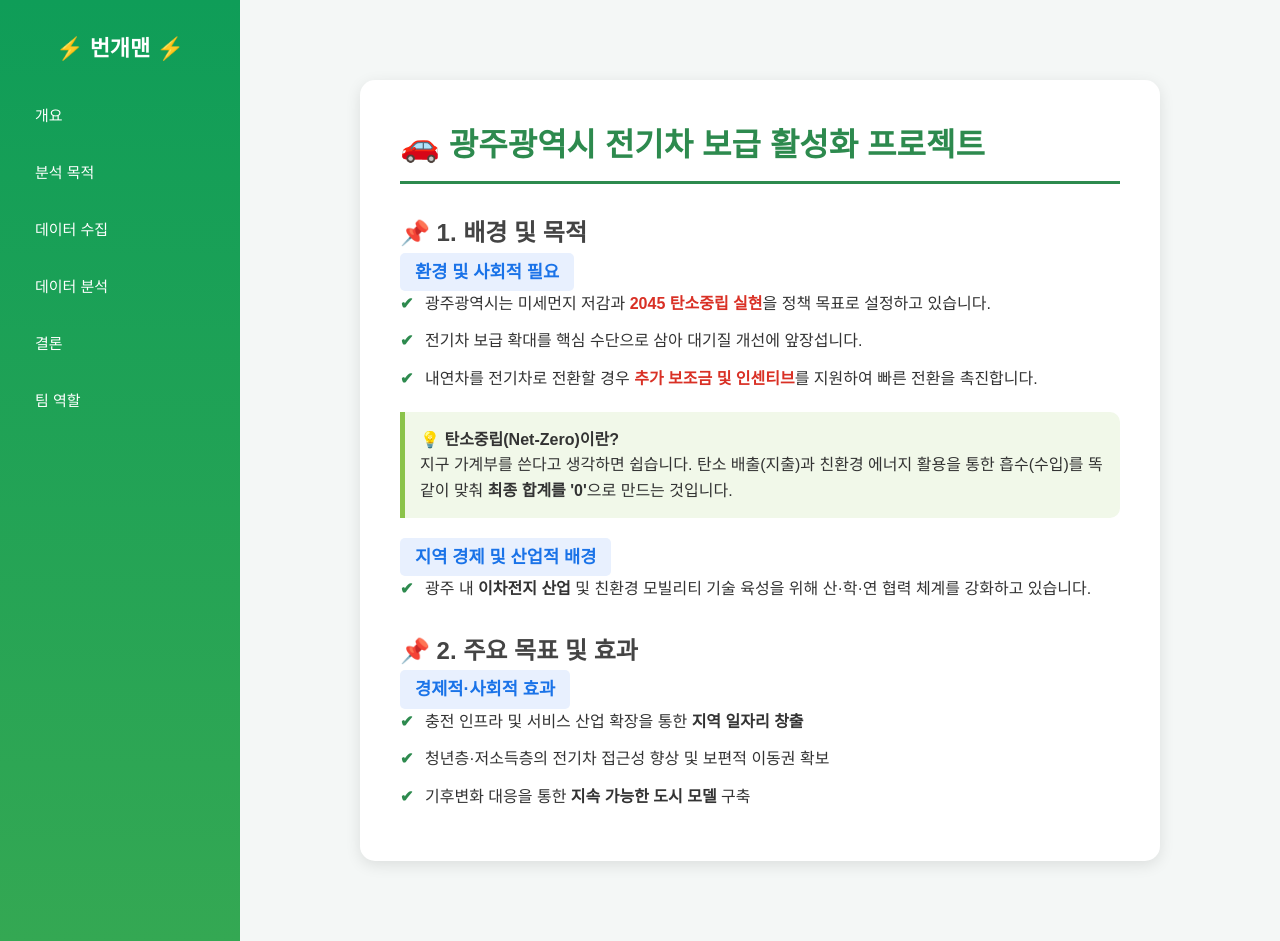
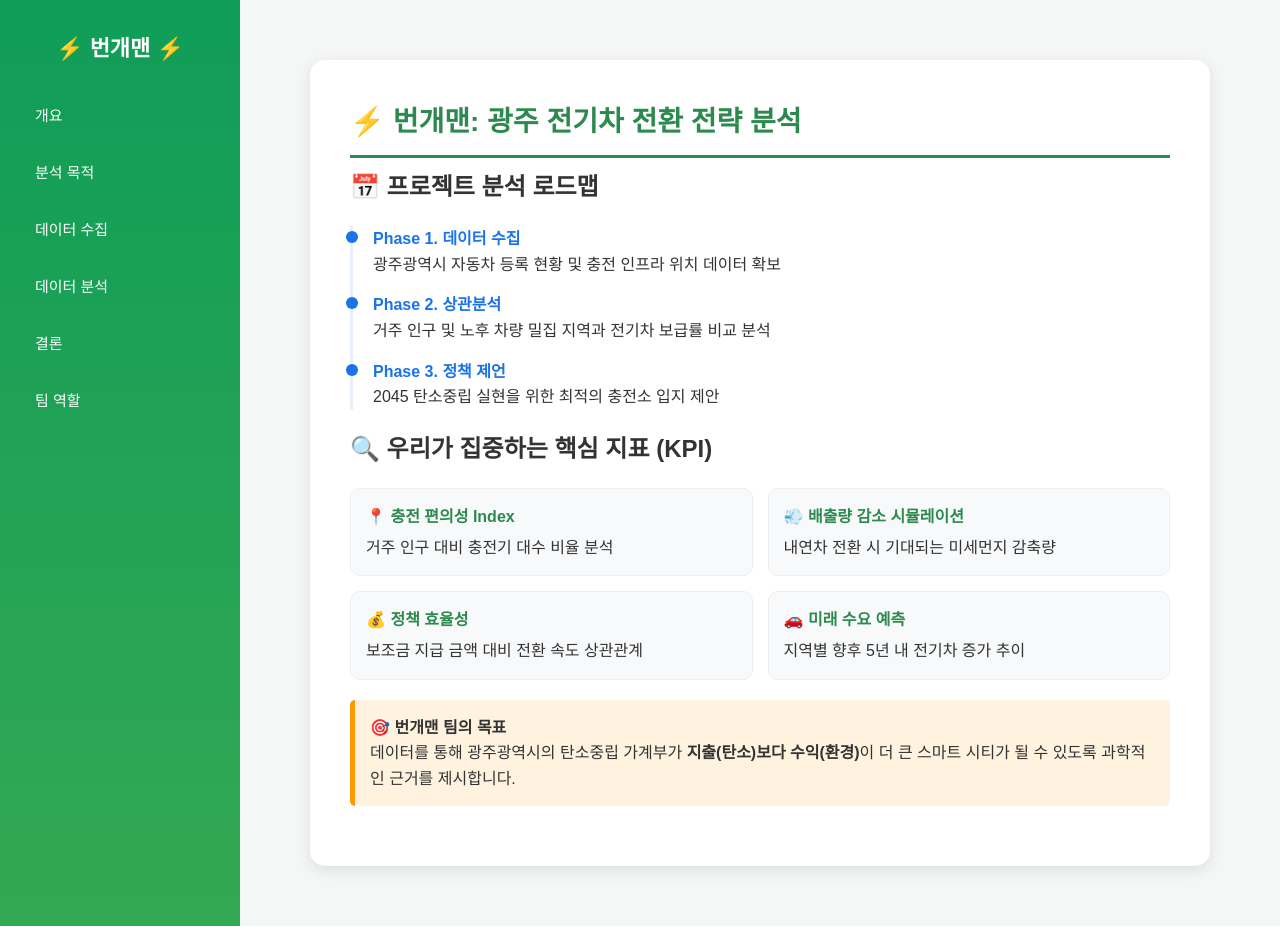
Before and after one commit to 2025-DongA-DataAI-3/car_project, a Flask app: page / in a window 1280 px wide. Run offline with Flask 3, Linux system fonts and the light colour scheme.

Commit message:
개요수정

```diff
--- a/templates/index.html
+++ b/templates/index.html
@@ -2,57 +2,73 @@
 
 {% block content %}
 <style>
-    /* 상속 구조에서는 body 전체 스타일보다 컨테이너 위주의 스타일을 권장합니다 */
     .project-container {
-        max-width: 800px;
-        margin: 40px auto;
-        background: white;
-        padding: 40px;
-        border-radius: 15px;
-        box-shadow: 0 4px 15px rgba(0,0,0,0.1);
-        line-height: 1.6;
-        color: #333;
+        max-width: 900px; margin: 20px auto; background: white;
+        padding: 40px; border-radius: 15px; box-shadow: 0 4px 15px rgba(0,0,0,0.1);
+        line-height: 1.6; color: #333;
     }
-    .project-container h1 { color: #2d8a4e; border-bottom: 3px solid #2d8a4e; padding-bottom: 10px; font-size: 2rem; }
-    .project-container h2 { color: #444; margin-top: 30px; display: flex; align-items: center; font-size: 1.5rem; }
-    .project-container h3 { color: #1a73e8; background: #e8f0fe; padding: 5px 15px; border-radius: 5px; display: inline-block; font-size: 1.1rem; }
-    .project-container ul { list-style: none; padding-left: 0; }
-    .project-container li { margin-bottom: 12px; padding-left: 25px; position: relative; }
-    .project-container li::before { content: "✔"; position: absolute; left: 0; color: #2d8a4e; font-weight: bold; }
-    .highlight { font-weight: bold; color: #d93025; }
-    .info-box { background: #f1f8e9; border-left: 5px solid #8bc34a; padding: 15px; margin: 20px 0; border-radius: 0 10px 10px 0; }
+    .project-container h1 { color: #2d8a4e; border-bottom: 3px solid #2d8a4e; padding-bottom: 10px; }
+
+    /* 타임라인 스타일 */
+    .timeline { border-left: 3px solid #e8f0fe; padding-left: 20px; margin: 20px 0; }
+    .timeline-item { margin-bottom: 15px; position: relative; }
+    .timeline-item::before {
+        content: ''; position: absolute; left: -27px; top: 5px;
+        width: 12px; height: 12px; background: #1a73e8; border-radius: 50%;
+    }
+    .timeline-title { font-weight: bold; color: #1a73e8; }
+
+    /* 카드형 지표 스타일 */
+    .metrics-grid { display: grid; grid-template-columns: 1fr 1fr; gap: 15px; margin: 20px 0; }
+    .metric-card { background: #f8f9fa; padding: 15px; border-radius: 10px; border: 1px solid #eee; }
+    .metric-card strong { color: #2d8a4e; display: block; margin-bottom: 5px; }
+
+    .info-box { background: #fff3e0; border-left: 5px solid #ff9800; padding: 15px; border-radius: 5px; margin: 20px 0; }
 </style>
 
 <div class="project-container">
-    <h1>🚗 광주광역시 전기차 보급 활성화 프로젝트</h1>
+    <h1>⚡ 번개맨: 광주 전기차 전환 전략 분석</h1>
 
-    <h2>📌 1. 배경 및 목적</h2>
+    <h2>📅 프로젝트 분석 로드맵</h2>
+    <div class="timeline">
+        <div class="timeline-item">
+            <div class="timeline-title">Phase 1. 데이터 수집</div>
+            <div>광주광역시 자동차 등록 현황 및 충전 인프라 위치 데이터 확보</div>
+        </div>
+        <div class="timeline-item">
+            <div class="timeline-title">Phase 2. 상관분석</div>
+            <div>거주 인구 및 노후 차량 밀집 지역과 전기차 보급률 비교 분석</div>
+        </div>
+        <div class="timeline-item">
+            <div class="timeline-title">Phase 3. 정책 제언</div>
+            <div>2045 탄소중립 실현을 위한 최적의 충전소 입지 제안</div>
+        </div>
+    </div>
 
-    <h3>환경 및 사회적 필요</h3>
-    <ul>
-        <li>광주광역시는 미세먼지 저감과 <span class="highlight">2045 탄소중립 실현</span>을 정책 목표로 설정하고 있습니다.</li>
-        <li>전기차 보급 확대를 핵심 수단으로 삼아 대기질 개선에 앞장섭니다.</li>
-        <li>내연차를 전기차로 전환할 경우 <span class="highlight">추가 보조금 및 인센티브</span>를 지원하여 빠른 전환을 촉진합니다.</li>
-    </ul>
+    <h2>🔍 우리가 집중하는 핵심 지표 (KPI)</h2>
+    <div class="metrics-grid">
+        <div class="metric-card">
+            <strong>📍 충전 편의성 Index</strong>
+            거주 인구 대비 충전기 대수 비율 분석
+        </div>
+        <div class="metric-card">
+            <strong>💨 배출량 감소 시뮬레이션</strong>
+            내연차 전환 시 기대되는 미세먼지 감축량
+        </div>
+        <div class="metric-card">
+            <strong>💰 정책 효율성</strong>
+            보조금 지급 금액 대비 전환 속도 상관관계
+        </div>
+        <div class="metric-card">
+            <strong>🚗 미래 수요 예측</strong>
+            지역별 향후 5년 내 전기차 증가 추이
+        </div>
+    </div>
 
     <div class="info-box">
-        <strong>💡 탄소중립(Net-Zero)이란?</strong><br>
-        지구 가계부를 쓴다고 생각하면 쉽습니다. 탄소 배출(지출)과 친환경 에너지 활용을 통한 흡수(수입)를 똑같이 맞춰 <strong>최종 합계를 '0'</strong>으로 만드는 것입니다.
+        <strong>🎯 번개맨 팀의 목표</strong><br>
+        데이터를 통해 광주광역시의 탄소중립 가계부가 <strong>지출(탄소)보다 수익(환경)</strong>이 더 큰 스마트 시티가 될 수 있도록 과학적인 근거를 제시합니다.
     </div>
-
-    <h3>지역 경제 및 산업적 배경</h3>
-    <ul>
-        <li>광주 내 <strong>이차전지 산업</strong> 및 친환경 모빌리티 기술 육성을 위해 산·학·연 협력 체계를 강화하고 있습니다.</li>
-    </ul>
-
-    <h2>📌 2. 주요 목표 및 효과</h2>
-
-    <h3>경제적·사회적 효과</h3>
-    <ul>
-        <li>충전 인프라 및 서비스 산업 확장을 통한 <strong>지역 일자리 창출</strong></li>
-        <li>청년층·저소득층의 전기차 접근성 향상 및 보편적 이동권 확보</li>
-        <li>기후변화 대응을 통한 <strong>지속 가능한 도시 모델</strong> 구축</li>
-    </ul>
 </div>
 {% endblock %}
 </body>
```
